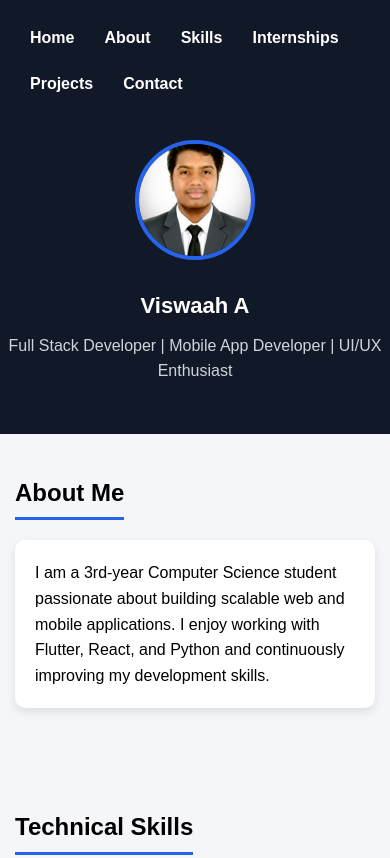
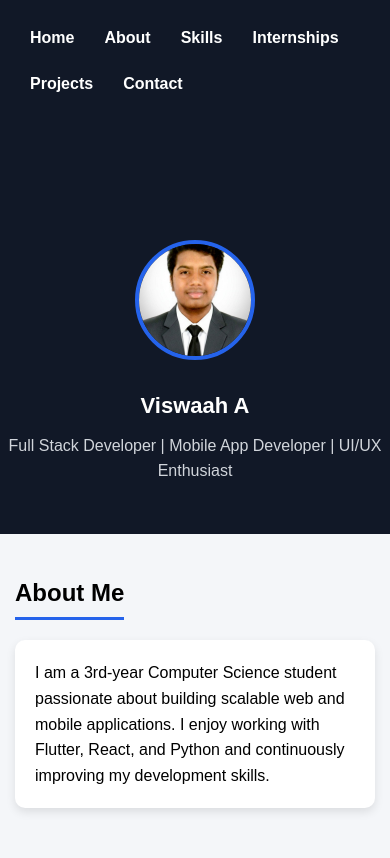
Before and after one commit to Viswaah/Portfolio, a plain HTML site: page index.html in a window 390 px wide. Shown: the top 858 px of the page. Drawn offline with Linux system fonts and the light colour scheme.

Commit message:
Update index.html

```diff
--- a/index.html
+++ b/index.html
@@ -124,7 +124,7 @@ footer {
     }
 
     header {
-        padding-top: 140px;
+        padding-top: 240px;
     }
 
     header h1 {
```
